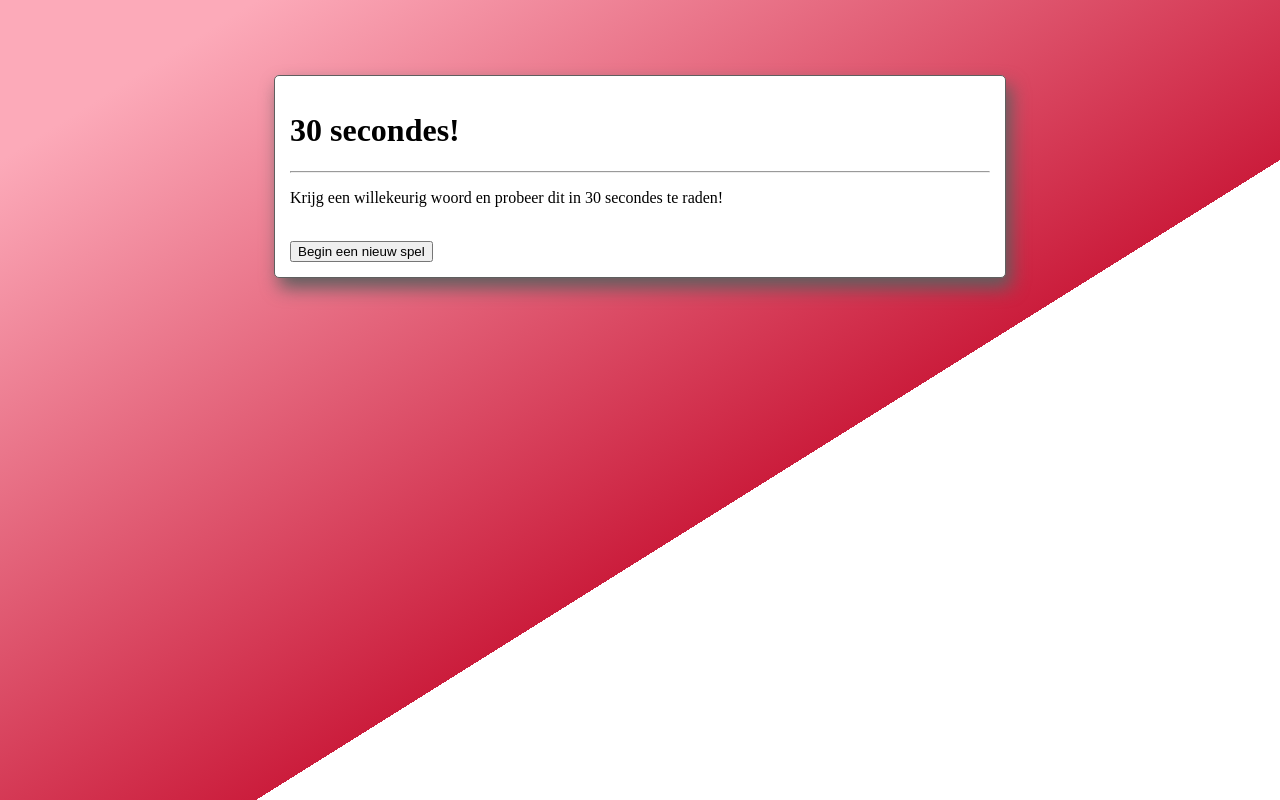
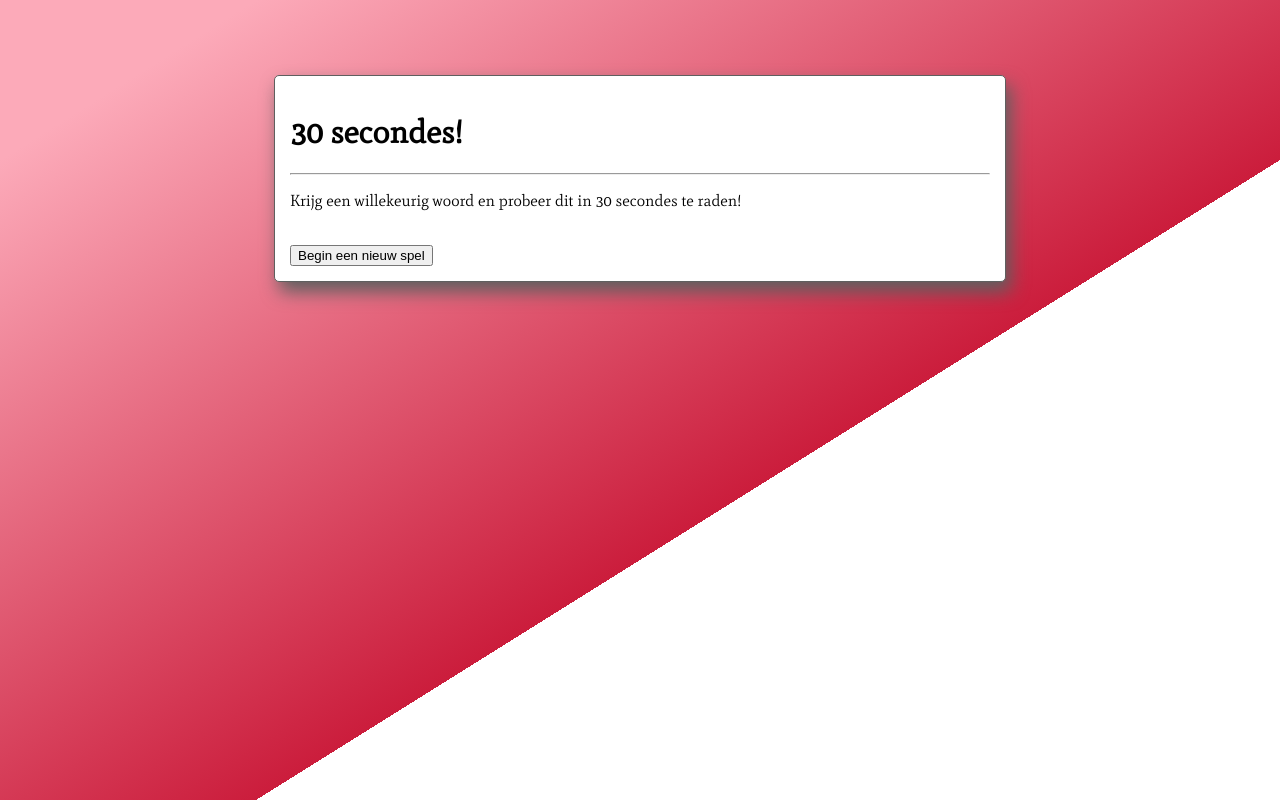
Before and after one commit to martn001/30Secondes, a website built with webpack: page index.html in a window 1280 px wide. Built offline with Linux system fonts and the light colour scheme.

Commit message:
Changed font-family

```diff
--- a/stylesheet/style.css
+++ b/stylesheet/style.css
@@ -1,8 +1,14 @@
+@font-face {
+  font-family: mate;
+  src:         url(Mate-Regular.ttf);
+}
+
 html, body, .container {
-  width:   100%;
-  height:  100%;
-  padding: 0;
-  margin:  0;
+  width:       100%;
+  height:      100%;
+  padding:     0;
+  margin:      0;
+  font-family: mate;
 }
 
 .container {
```
Also changed, not shown: dist/bundle.js, stylesheet/Mate-Regular.ttf (added).
